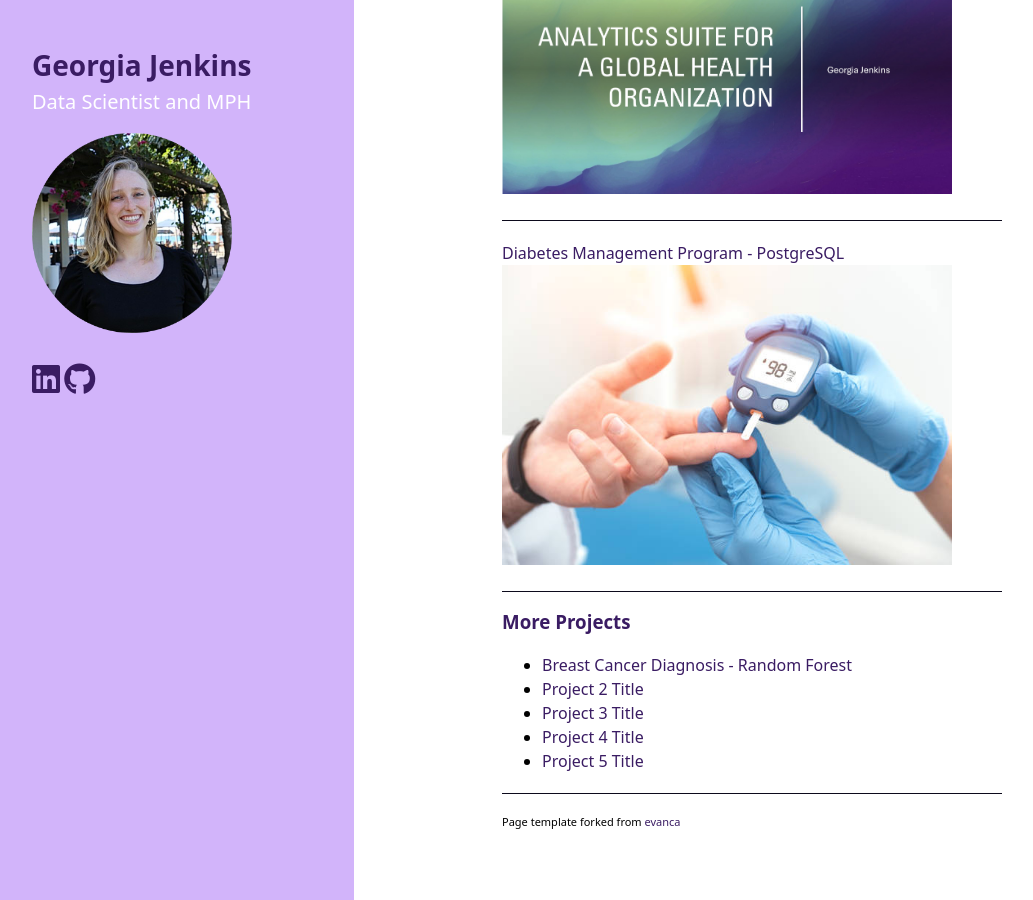
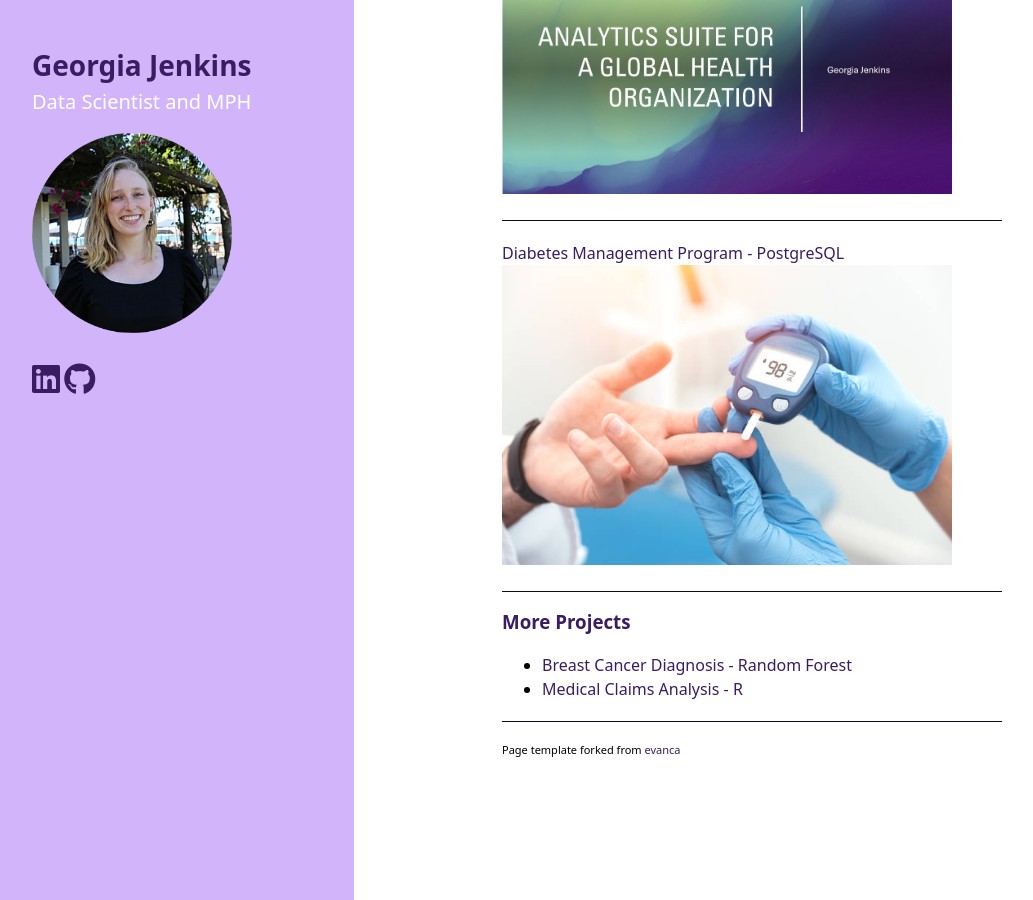
Before and after one commit to geojenk/geojenk.github.io, a Jekyll site: the page built from index.md, in a window 1280 px wide and 900 px high, scrolled down 548 px. Shown: the whole window, without its empty margins (68-1101 px from the left). Built offline with Jekyll 4.4.1, drawn with Linux system fonts in a browser that asks for light colours; our own code applies the rules of GitHub Pages for plain Markdown files; a script that is not in the unit is left out.

Commit message:
add claims project

```diff
--- a/index.md
+++ b/index.md
@@ -17,10 +17,7 @@
 ### More Projects
 
 - [Breast Cancer Diagnosis - Random Forest](https://github.com/geojenk/BreastCancerMachineLearning/)
-- [Project 2 Title](http://example.com/)
-- [Project 3 Title](http://example.com/)
-- [Project 4 Title](http://example.com/)
-- [Project 5 Title](http://example.com/)
+- [Medical Claims Analysis - R](https://github.com/geojenk/ClaimsDataAnalysis/tree/main/)
 
 
 
```
